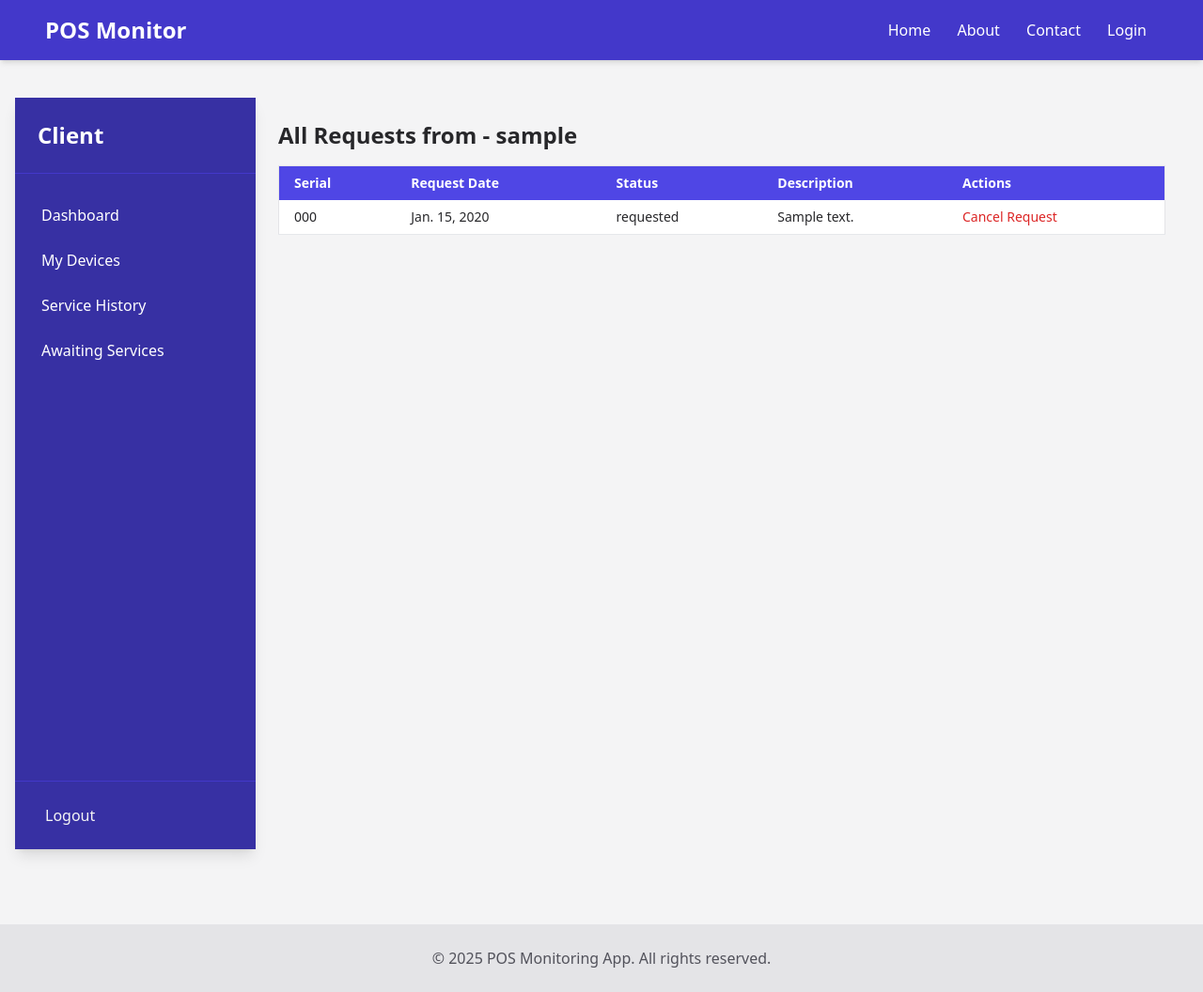
After one commit to KadricAl/Django-Full-Lite, a Django app: page /client/requests/ in a window 1280 px wide. The commit adds this page. Shown: the whole page at 94% size. Run offline with Django 5.2, Linux system fonts and the light colour scheme; a user stored in the database is signed in; tables that the repository leaves empty hold one stand-in row (values such as "Sample post"); some libraries are stand-ins or nearby versions.

Commit message:
New update

```diff
--- a/services/urls.py
+++ b/services/urls.py
@@ -5,5 +5,6 @@ urlpatterns = [
     path('mark-completed/<int:pk>/', views.mark_completed, name='mark_completed'),
     path('mark-uncompleted/<int:pk>/', views.mark_uncompleted, name='mark_uncompleted'),
     path('client/request-service/<int:device_id>/', views.request_service, name='client_request_service'),
+    path('client/cancel-request/<int:service_id>/', views.cancel_service_request, name='client_cancel_service'),
 
 ]
--- /dev/null
+++ b/users/templates/users/client_requests.html
@@ -0,0 +1,52 @@
+{% extends 'home/base.html' %}
+{% load static %}
+
+{% block content %}
+<div class="flex">
+    {% include 'users/client_sidebar.html' %}
+
+    <div class="flex-1 p-6">
+        <div class="flex justify-between items-center mb-4">
+            <h1 class="text-2xl font-bold">All Requests from - {{ request.user.username }}</h1>
+
+        </div>
+
+
+
+        <div class="overflow-x-auto">
+            <table class="min-w-full bg-white border border-zinc-200 rounded shadow text-sm">
+                <thead class="bg-indigo-600 text-white">
+                    <tr>
+                        <th class="py-2 px-4 text-left">Serial</th>
+                        <th class="py-2 px-4 text-left">Request Date</th>
+                        <th class="py-2 px-4 text-left">Status</th>
+                        <th class="py-2 px-4 text-left">Description</th>
+                        <th class="py-2 px-4 text-left">Actions</th>
+                    </tr>
+                </thead>
+                <tbody>
+                    {% for service in awaiting_services %}
+                    <tr class="border-b hover:bg-indigo-50">
+                        <td class="py-2 px-4">{{ service.device.serial_number }}</td>
+                        <td class="py-2 px-4">{{ service.request_date }}</td>
+                        <td class="py-2 px-4">{{ service.status }}</td>
+                        <td class="py-2 px-4">{{ service.client_desc }}</td>
+                        <td class="py-2 px-4 space-x-2">
+                            <a href="{% url 'client_cancel_service' service.id %}"
+                            class="text-red-600 hover:underline"
+                            onclick="return confirm('Are you sure you want to cancel this service request?');">
+                            Cancel Request
+                            </a>
+                        </td>
+                    </tr>
+                    {% empty %}
+                    <tr>
+                        <td colspan="7" class="py-4 px-4 text-center text-zinc-500">No Service Requests found.</td>
+                    </tr>
+                    {% endfor %}
+                </tbody>
+            </table>
+        </div>
+    </div>
+</div>
+{% endblock %}
--- a/users/templates/users/client_sidebar.html
+++ b/users/templates/users/client_sidebar.html
@@ -6,8 +6,8 @@
   <nav class="flex-1 px-4 py-6 space-y-2">
     <a href="{% url 'client_dashboard' %}" class="block px-3 py-2 rounded hover:bg-indigo-700">Dashboard</a>
     <a href="{% url 'client_my_devices' %}" class="block px-3 py-2 rounded hover:bg-indigo-700">My Devices</a>
-    <a href="#" class="block px-3 py-2 rounded hover:bg-indigo-700">Service History</a>
-    <a href="#" class="block px-3 py-2 rounded hover:bg-indigo-700">Awaiting Services</a>
+    <a href="{% url 'client_all_services' %}" class="block px-3 py-2 rounded hover:bg-indigo-700">Service History</a>
+    <a href="{% url 'client_requests' %}" class="block px-3 py-2 rounded hover:bg-indigo-700">Awaiting Services</a>
   </nav>
   <div class="p-4 border-t border-indigo-700">
     <form method="POST" action="{% url 'logout' %}">
--- a/users/urls.py
+++ b/users/urls.py
@@ -8,4 +8,6 @@ urlpatterns = [
     path('technician/all-services/', views.technician_all_services, name='technician_all_services'),
     path('client/dashboard/', views.client_dashboard, name='client_dashboard'),
     path('client/my_devices/', views.client_my_devices, name='client_my_devices'),
+    path('client/requests/', views.client_requests, name='client_requests'),
+    path('client/all-services/', views.client_all_services, name='client_all_services'),
 ]
--- a/users/views.py
+++ b/users/views.py
@@ -1,8 +1,9 @@
-from django.shortcuts import render
+from django.shortcuts import render, redirect
 from users.models import CustomUser
 from services.models import Service
 from devices.models import Device
 from django.contrib.auth.decorators import login_required
+from django.contrib import messages
 
 
 @login_required
@@ -34,6 +35,11 @@ def technician_all_devices(request):
 
 @login_required
 def technician_all_requests(request):
+
+    if request.user.role != 'technician':
+        messages.error(request, "Access denied: technician only.")
+        return redirect('client_dashboard')
+
     awaiting_services = Service.objects.filter(status__in=['pending', 'requested']).order_by('-request_date')
 
     return render(request, 'users/tech_all_requests.html', {'awaiting_services': awaiting_services} )
@@ -70,3 +76,21 @@ def client_my_devices(request):
     devices = Device.objects.filter(user=user).order_by('-installation_date')
 
     return render(request, 'users/client_my_devices.html', {'devices': devices} )
+
+
+@login_required
+def client_requests(request):
+    user = request.user
+
+    awaiting_services = Service.objects.filter(user=user, status__in=['pending', 'requested']).order_by('-request_date')
+
+    return render(request, 'users/client_requests.html', {'awaiting_services': awaiting_services} )
+
+
+@login_required
+def client_all_services(request):
+    user = request.user
+
+    all_services = Service.objects.filter(user=user, status='finished').order_by('-end_date')
+
+    return render(request, 'users/client_all_services.html', {'all_services': all_services} )
```
Also changed, not shown: services/views.py (+14 -0 lines), users/templates/users/client_all_services.html (added, +49 -0 lines).
